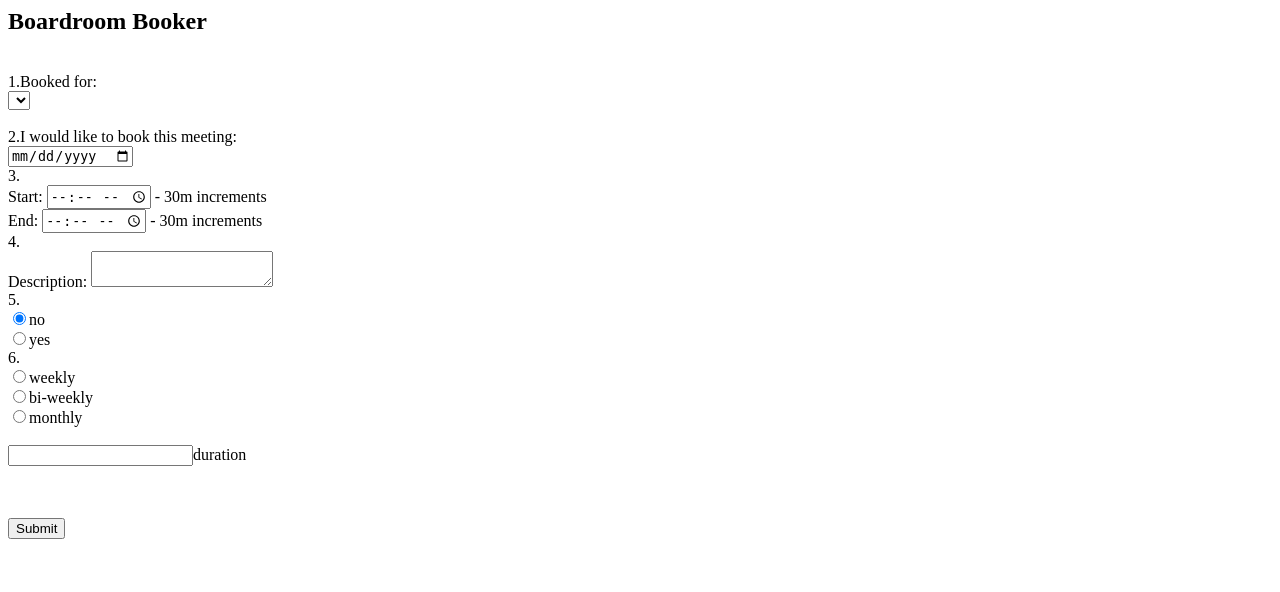
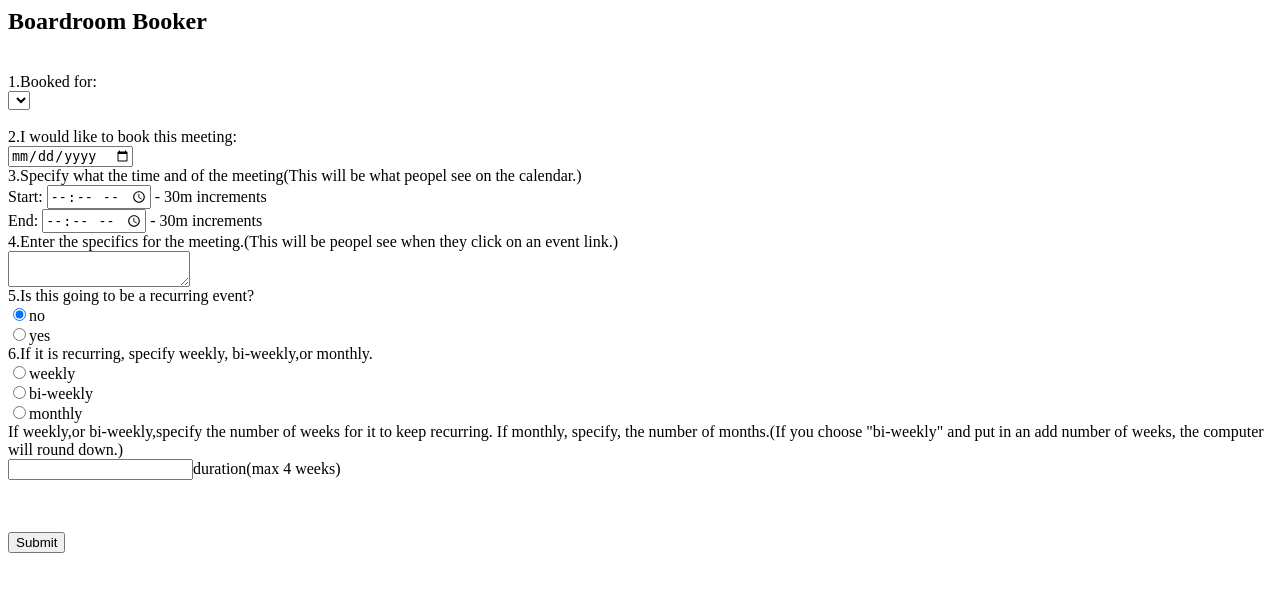
Before and after one commit to aleksandr-tkachuk/boardroom, a PHP site: page /views/bookit/index.php in a window 1280 px wide. Shown: the top 592 px of the page. Run offline with PHP 8.4, Linux system fonts and the light colour scheme; the template is opened without the code that fills it, so the values that code supplies are empty.

Commit message:
text boardroom

```diff
--- a/views/bookit/index.php
+++ b/views/bookit/index.php
@@ -21,20 +21,21 @@
     </select><br><br>
     2.I would like to book this meeting:<br>
     <input type=date min=<?=$form["date"]?> name="date" value="<?=$form["date"]?>"><br>
-    3.<br>
+    3.Specify what the time and of the meeting(This will be what peopel see on the calendar.) <br>
     <label>Start: </label><input type=time step=1800 name="start" value="<?=$form["start"]?>"> - 30m increments<br>
     <label>End: </label><input type=time step=1800 name="end" value="<?=$form["end"]?>"> - 30m increments<br>
-    4.<br>
-    <label>Description: </label><textarea name="description"><?=$form["description"]?></textarea><br>
-    5.<br>
+    4.Enter the specifics for the meeting.(This will be peopel see when they click on an event link.)<br>
+    <textarea name="description"><?=$form["description"]?></textarea><br>
+    5.Is this going to be a recurring event?<br>
         <input type="radio" name="recurring" <?=($form["recurring"] == 0) ? "checked": ""?> value="0"><label>no</label><br>
         <input type="radio" name="recurring" <?=($form["recurring"] == 1) ? "checked": ""?> value="1"><label>yes</label><br>
-        6.<br>
+        6.If it is recurring, specify weekly, bi-weekly,or monthly.<br>
         <input type="radio" name="specify" <?=($form["specify"] == 1) ? "checked": ""?> value="1"><label>weekly</label><br>
         <input type="radio" name="specify" <?=($form["specify"] == 2) ? "checked": ""?> value="2"><label>bi-weekly</label><br>
         <input type="radio" name="specify" <?=($form["specify"] == 3) ? "checked": ""?> value="3"><label>monthly</label><br>
-        <br>
-        <input type="text" name="duration" value="<?=$form["duration"]?>"><label>duration</label><br>
+        If  weekly,or bi-weekly,specify the number of weeks for it to keep recurring. If monthly, specify,
+        the number of months.(If you choose "bi-weekly" and put in an add number of weeks, the computer will round down.)<br>
+        <input type="text" name="duration" value="<?=$form["duration"]?>"><label>duration(max 4 weeks)</label><br>
     <br><br>
 
     <p><input type="submit"></p>
```
